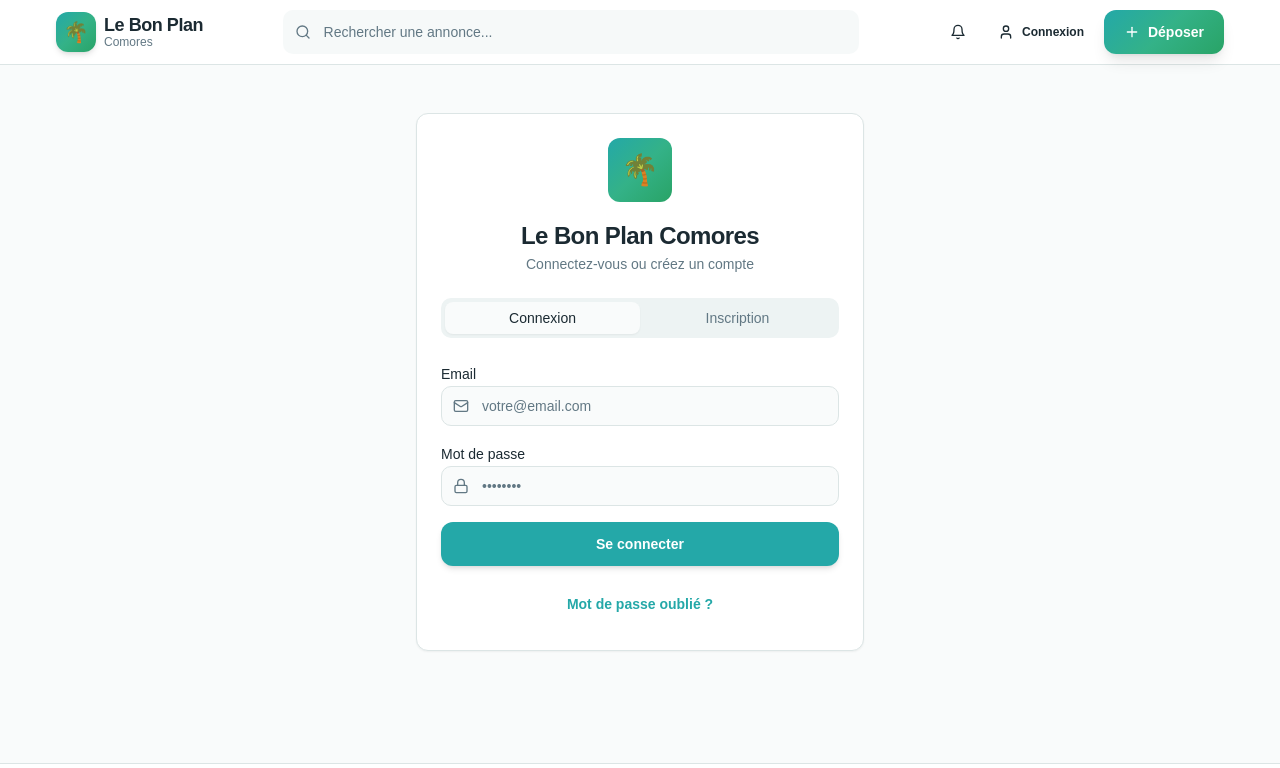
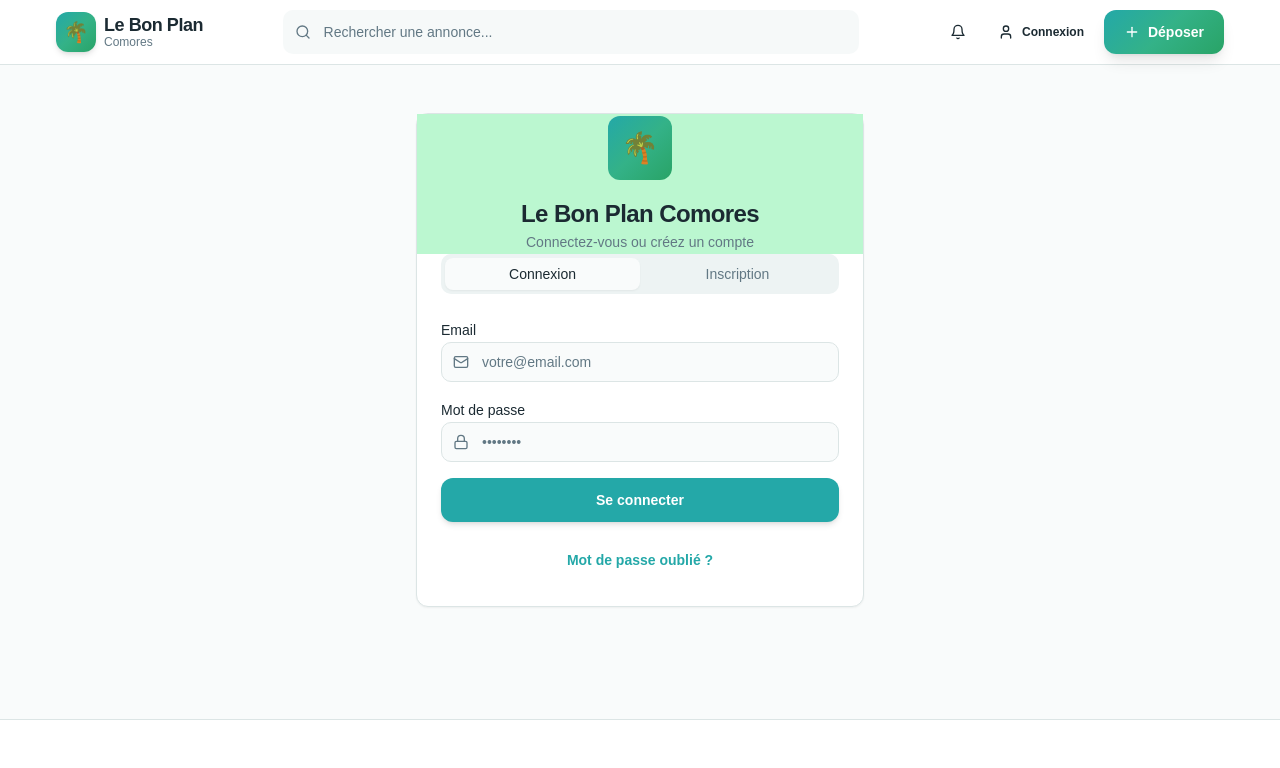
Before and after one commit to mognifarid/bonplan-comores, a React (Vite) app: page /auth in a window 1280 px wide. Shown: the top 768 px of the page. Built offline with nearby package versions, Linux system fonts and the light colour scheme.

Commit message:
Visual edit in Lovable
Edited UI in Lovable

```diff
--- a/src/components/ui/card.tsx
+++ b/src/components/ui/card.tsx
@@ -23,7 +23,7 @@ const CardHeader = React.forwardRef<
   ({ className, ...props }, ref) =>
   <div
     ref={ref}
-    className={cn("flex flex-col space-y-1.5 p-6", className)}
+    className={cn("flex flex-col space-y-1.5 p-6 bg-[sidebar-accent-foreground] bg-green-200 px-[2px] py-[2px]", className)}
     {...props} />
 
 );
```
